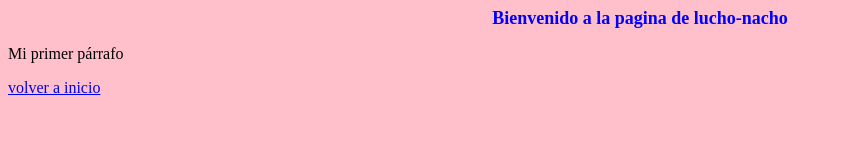
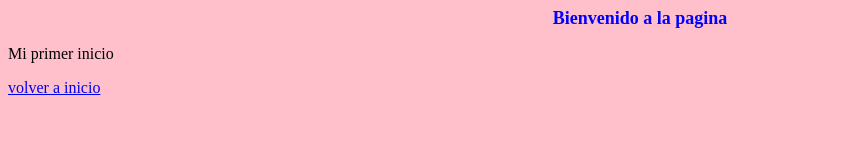
Before and after one commit to NachoLucho2008MK/Proyecto-1, a plain HTML site: page pagina1.html in a window 1280 px wide. Shown: the whole page, without its empty margins (0-842 px from the left). Drawn offline with Linux system fonts and the light colour scheme.

Commit message:
Update pagina1.html

```diff
--- a/pagina1.html
+++ b/pagina1.html
@@ -1,6 +1,6 @@
 <html>
 <head>
-<title>Mi primer página HTML</title>
+<title>Mi segunda página HTML</title>
 
 <style>
 h1
@@ -13,8 +13,8 @@ body
 </head>
 
 <body>
-<h1>Bienvenido a la pagina de lucho-nacho</h1>
-<p>Mi primer párrafo</p>
+<h1>Bienvenido a la pagina </h1>
+<p>Mi primer inicio</p>
 
 <a href=“index.html“>volver a inicio </a>
 
```
